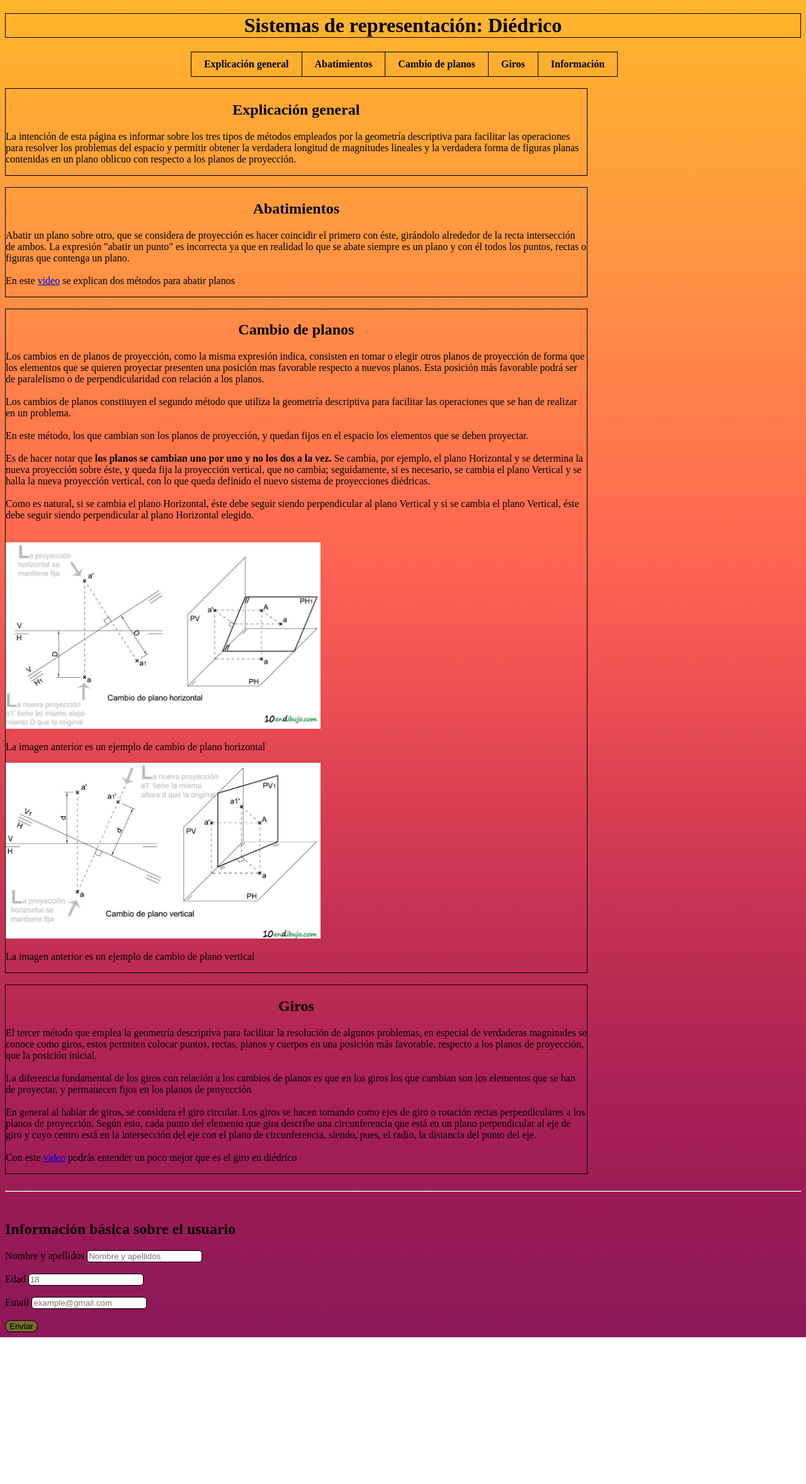
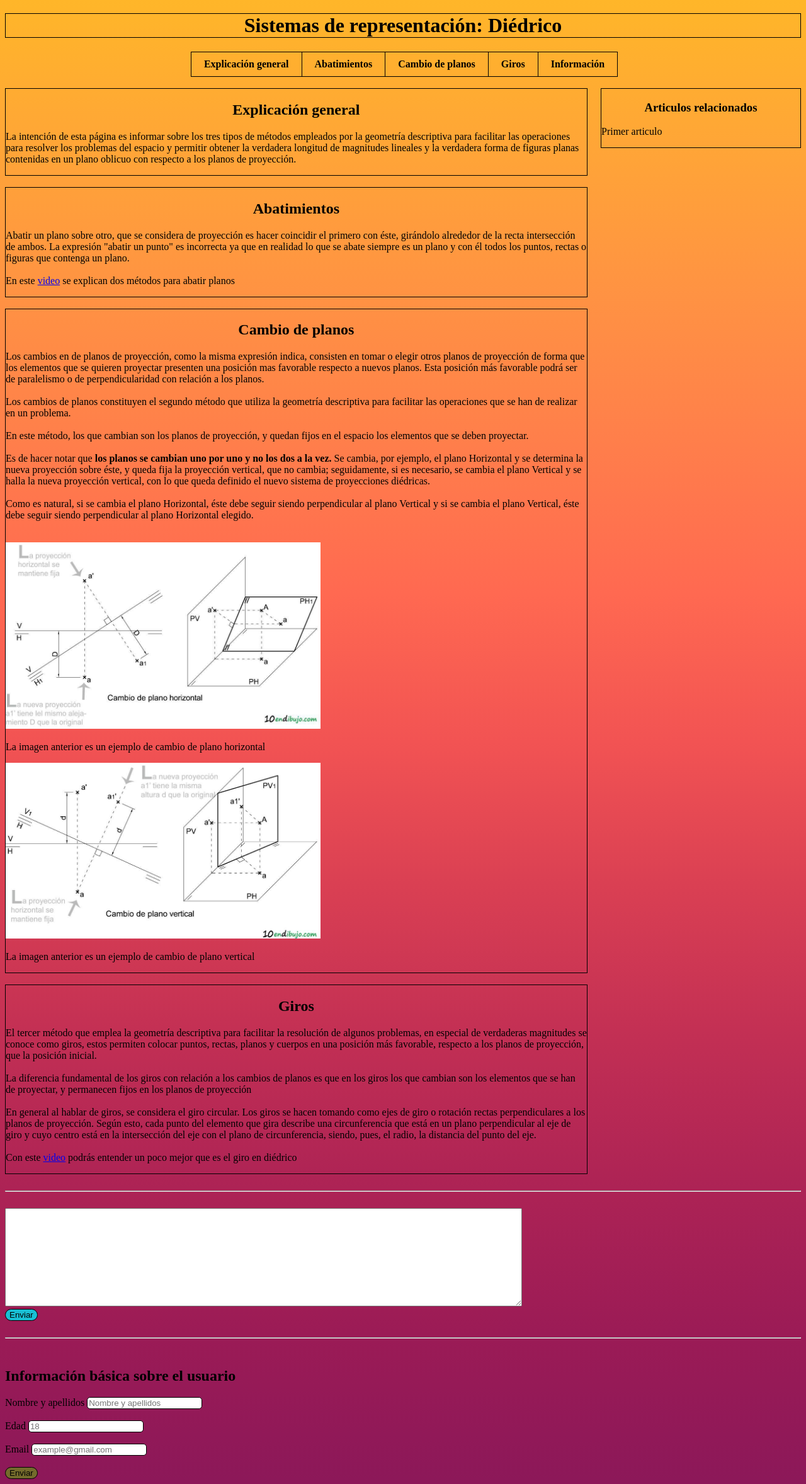
Before and after one commit to Jorgego30/Tarea-TICs-HTML, a plain HTML site: page Primera-web/index.html in a window 1280 px wide. Shown: the whole page at 63% size. Before the commit the page ends 2123 px from the top, so only its background shows below. Drawn offline with Linux system fonts and the light colour scheme.

Commit message:
Creo la caja de cometarios y el apartado de enlaces de interes

```diff
--- a/Primera-web/index.html
+++ b/Primera-web/index.html
@@ -24,6 +24,15 @@
     </header>
 
     <br/>
+
+    <article class="Articulos-relacionados" id="Articulos-relacionados">
+        <section>
+            <div class="titulo"><h3>Articulos relacionados</h3></div>
+            <div>
+                <p>Primer articulo</p>
+            </div>
+        </section>
+    </article>
 
     <article class="post" id="Explicación-General" >
         <section>
@@ -94,6 +103,15 @@
         </section>
     </article>
 
+    <br><hr><br>
+
+    <div class="comentarios">
+        <form action="mailto">
+            <textarea name="Caja-de-comentarios" id="Caja-de-comentarios" cols=100 rows="10"></textarea>
+            <br>
+            <button type="submit" class="Caja-de-comentarios">Enviar</button>
+        </form>
+    </div>
 
     <br><hr><br>
 
--- a/Primera-web/style.css
+++ b/Primera-web/style.css
@@ -61,6 +61,12 @@ nav ul li a:hover {
     display: inline-block;
 } */
 
+#Articulos-relacionados{
+    border: 1px solid black;
+    width: 25%;
+    float: right;
+}
+
 #Abatimientos{
     width: 73%;
     margin: 0;
@@ -97,6 +103,12 @@ nav ul li a:hover {
     border: 1px solid black;
 } */
 
+.Caja-de-comentarios{
+    border: 1px solid black;
+    border-radius: 10px;
+    background-color: rgb(25, 191, 212);
+}
+
 .input{
     border: 1px solid black;
     border-radius: 5px;
```
